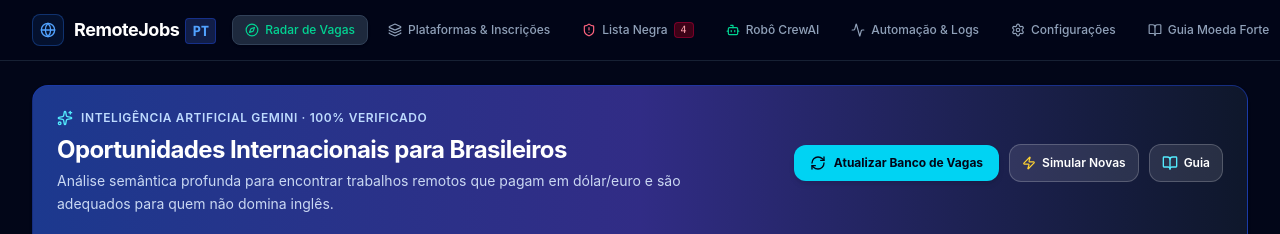
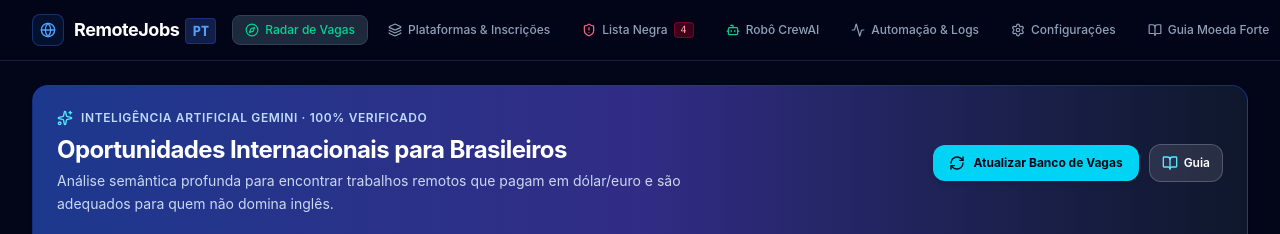
Before and after one commit to EdimilsonMurer/remotejobs, a React (Vite) app: page / in a window 1280 px wide. Shown: the top 234 px of the page. Built offline with nearby package versions, Linux system fonts and the light colour scheme; no server answers; the database is empty.

Commit message:
refactor: remove sample job data from sync logic
Remove hardcoded sample jobs and associated dependencies to ensure the application relies exclusively on live data from remote endpoints.

```diff
--- a/src/components/JobSearch.tsx
+++ b/src/components/JobSearch.tsx
@@ -15,7 +15,6 @@ import {
   Layers,
   ArrowUpRight,
   Clock,
-  Zap,
   Eye,
   Filter
 } from 'lucide-react';
@@ -29,7 +28,6 @@ import {
   processDatabaseUpdate,
   markJobAsSeen,
   markAllJobsAsSeen,
-  SAMPLE_FRESH_JOBS,
   getStoredSyncState
 } from '../services/jobsSyncService';
 
@@ -209,17 +207,13 @@ export const JobSearch: React.FC<JobSearchProps> = ({
         console.warn('[Sync] Falha ao consultar endpoint remoto, mesclando base local:', err);
       }
 
-      // Se a API não encontrou novidades ou é offline, insere pacote de novas oportunidades para validação
-      if (incomingJobs.length === 0) {
-        incomingJobs = SAMPLE_FRESH_JOBS;
-      }
+      const timeStr = new Date().toLocaleTimeString('pt-BR', { hour: '2-digit', minute: '2-digit' });
+      setLastSyncFormatted(timeStr);
 
+      if (incomingJobs.length > 0) {
         // Processa a atualização identificando o que é estritamente novo
         const result = processDatabaseUpdate(jobsList, incomingJobs);
         setJobsList(result.updatedJobs);
-
-      const timeStr = new Date().toLocaleTimeString('pt-BR', { hour: '2-digit', minute: '2-digit' });
-      setLastSyncFormatted(timeStr);
 
         if (result.newJobsCount > 0) {
           setSyncFeedback({
@@ -236,6 +230,13 @@ export const JobSearch: React.FC<JobSearchProps> = ({
             newCount: 0
           });
         }
+      } else {
+        setSyncFeedback({
+          type: 'info',
+          message: 'Banco de dados verificado com sucesso. Nenhuma nova vaga no momento.',
+          newCount: 0
+        });
+      }
 
       setTimeout(() => setSyncFeedback(null), 8000);
     } catch (e: any) {
@@ -243,25 +244,6 @@ export const JobSearch: React.FC<JobSearchProps> = ({
     } finally {
       setIsSyncingDatabase(false);
     }
-  };
-
-  // Simulação manual de chegada de novas vagas
-  const handleSimulateNewJobs = () => {
-    setIsSyncingDatabase(true);
-    setTimeout(() => {
-      const result = processDatabaseUpdate(jobsList, SAMPLE_FRESH_JOBS);
-      setJobsList(result.updatedJobs);
-      setLastSyncFormatted(new Date().toLocaleTimeString('pt-BR', { hour: '2-digit', minute: '2-digit' }));
-
-      setSyncFeedback({
-        type: 'success',
-        message: `${result.newJobsCount} novas vagas adicionadas e carimbadas com selo verde!`,
-        newCount: result.newJobsCount
-      });
-      setViewMode('NEW_ONLY');
-      setIsSyncingDatabase(false);
-      setTimeout(() => setSyncFeedback(null), 8000);
-    }, 600);
   };
 
   // Marca uma vaga como vista
@@ -399,16 +381,6 @@ export const JobSearch: React.FC<JobSearchProps> = ({
             >
               <RefreshCw className={`w-4 h-4 ${isSyncingDatabase ? 'animate-spin' : ''}`} />
               <span>{isSyncingDatabase ? 'Atualizando Banco...' : 'Atualizar Banco de Vagas'}</span>
-            </button>
-
-            {/* Ação rápida para testar chegada de novas vagas */}
-            <button
-              onClick={handleSimulateNewJobs}
-              className="px-3 py-2.5 bg-white/10 hover:bg-white/20 text-white text-xs font-semibold rounded-xl border border-white/20 transition-colors flex items-center gap-1.5 cursor-pointer"
-              title="Simula novas vagas encontradas para testar a separação"
-            >
-              <Zap className="w-3.5 h-3.5 text-amber-300" />
-              <span className="hidden sm:inline">Simular Novas</span>
             </button>
 
             <button
--- a/src/components/PipelineMonitor.tsx
+++ b/src/components/PipelineMonitor.tsx
@@ -16,7 +16,6 @@ import {
 } from 'lucide-react';
 import { SourceLogRecord, PipelineTelemetry } from '../pipeline/worker';
 import DEFAULT_TELEMETRY from '../data/pipelineTelemetry.json';
-import { processDatabaseUpdate, SAMPLE_FRESH_JOBS } from '../services/jobsSyncService';
 
 export const PipelineMonitor: React.FC = () => {
   const [telemetry, setTelemetry] = useState<PipelineTelemetry>(() => {
@@ -105,14 +104,9 @@ export const PipelineMonitor: React.FC = () => {
       logs: [...newLogs, ...prev.logs].slice(0, 50)
     }));
 
-    // Atualiza o banco de dados e marca novas vagas identificadas
-    try {
-      processDatabaseUpdate([], SAMPLE_FRESH_JOBS);
-    } catch {}
-
     setIsTriggering(false);
-    setTriggerSuccess('Ciclo de ingestão executado com sucesso! Novas vagas identificadas e destacadas no Radar de Vagas.');
-    setTimeout(() => setTriggerSuccess(null), 6000);
+    setTriggerSuccess('Ciclo de ingestão executado com sucesso! Coletores verificados.');
+    setTimeout(() => setTriggerSuccess(null), 5000);
   };
 
   const connectors = [
```
Lines whose indentation alone changed are shown as unchanged.
